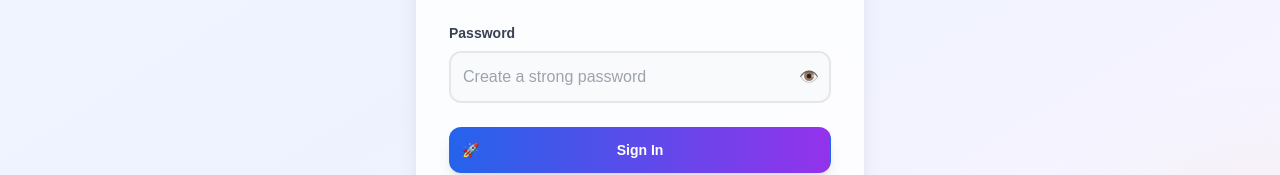
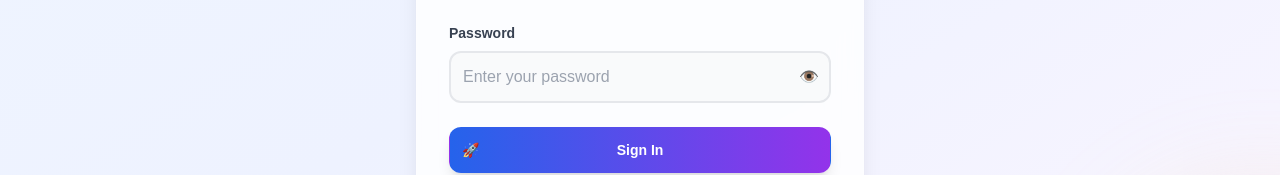
Before and after one commit to Anurag224132/Job-Recommendation-Frontend, a React (Create React App) app: page /login in a window 1280 px wide. Shown: the part 426-601 px from the top of the page. Built offline with nearby package versions, Linux system fonts and the light colour scheme.

Commit message:
intital c

```diff
--- a/src/pages/Login.js
+++ b/src/pages/Login.js
@@ -108,7 +108,7 @@ const Login = () => {
                     value={password}
                     onChange={(e) => setPassword(e.target.value)}
                     className="w-full p-3 pr-12 rounded-xl border-2 border-gray-200 focus:border-blue-500 bg-gray-50 focus:bg-white"
-                    placeholder="Create a strong password"
+                    placeholder="Enter your password"
                   />
                   <button
                     type="button"
```
